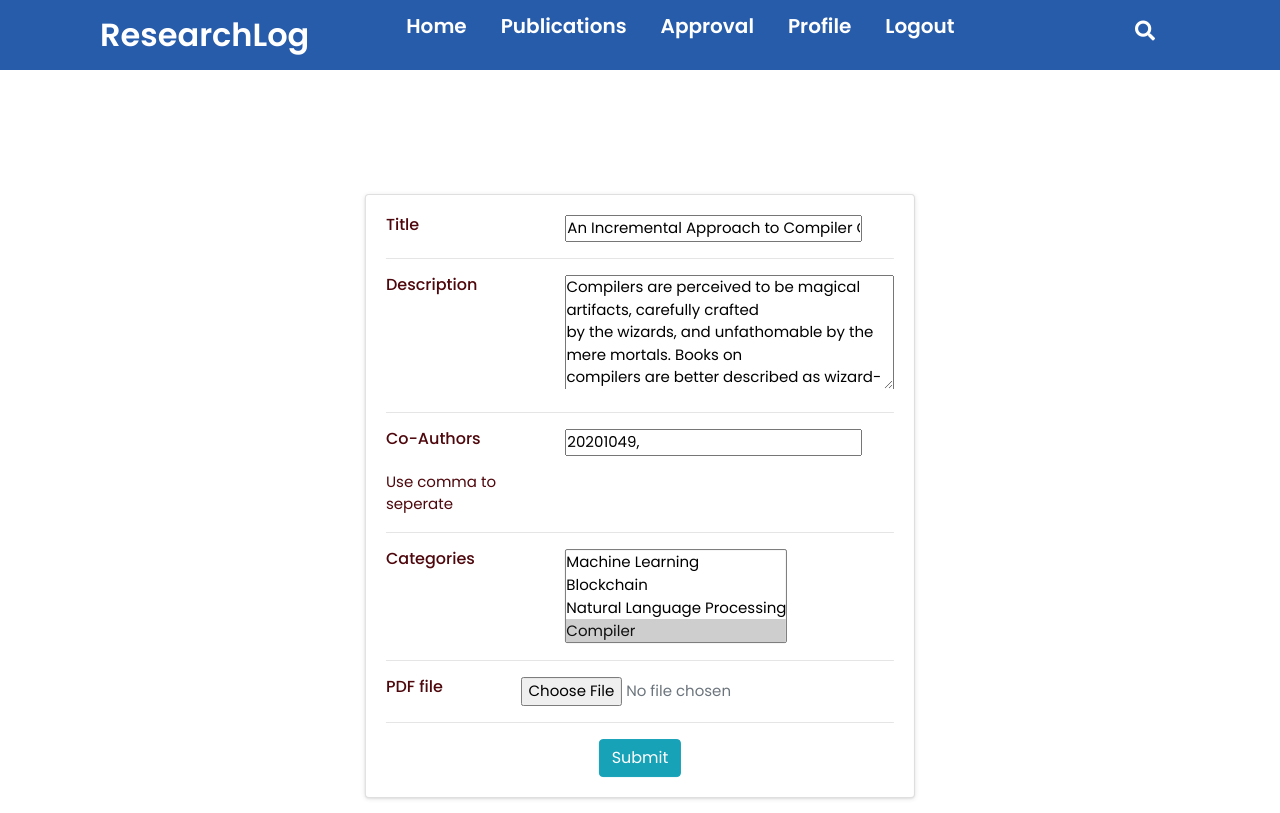
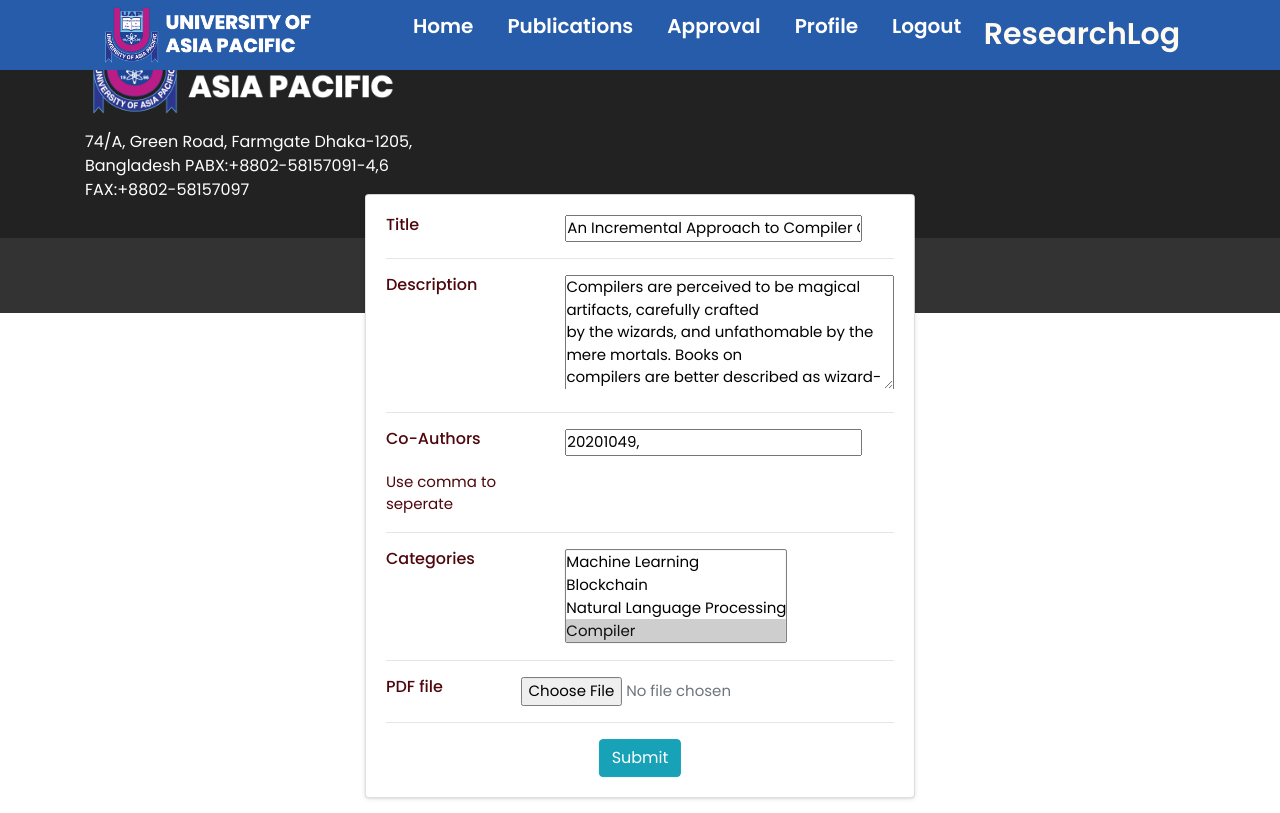
Before and after one commit to mominul/ResearchLog, a Django app: page /publications/update/19 in a window 1280 px wide. Shown: the top 813 px of the page. Run offline with Django 4.2, Linux system fonts and the light colour scheme; a user stored in the database is signed in; data comes from the database, SQL or seed files in the repository.

Commit message:
footer  changed

```diff
--- a/profile/templates/login.html
+++ b/profile/templates/login.html
@@ -2,6 +2,7 @@
 {% load static %}
 {% block style %}
 <link rel='stylesheet' href="{% static 'login.css' %}">
+<link rel='stylesheet' href="{% static 'footer.css' %}">
 {% endblock %}
 
 {% block title %}
--- /dev/null
+++ b/static/footer.css
@@ -0,0 +1,76 @@
+.content .img-logo{
+    width: 20%;
+    height: 20%;
+  }
+
+  footer {
+    background: #222;
+    color: #aaa;
+    padding-top: 10px;
+  }
+
+  footer a {
+    color: #aaa;
+  }
+
+  footer a:hover {
+    color: #fff;
+  }
+
+  footer h3 {
+   color: #ffff;
+    letter-spacing: 1px;
+    margin: 30px 0 20px;
+    font-weight: bold;
+  }
+
+  footer .three-column {
+   overflow: hidden;
+  }
+
+  footer .three-column li{
+   width: 33.3333%;
+    float: left;
+    padding: 5px 0;
+  }
+
+  footer .socila-list {
+    overflow: hidden;
+    margin: 20px 0 10px;
+  }
+
+  footer .socila-list li {
+    float: left;
+    margin-right: 3px;
+    opacity: 0.7;
+    overflow: hidden;
+    border-radius: 50%;
+    transition: all 0.3s ease-in-out;
+  }
+
+  footer .socila-list li:hover {
+    opacity: 1;
+  }
+
+  footer .img-thumbnail {
+    background: rgba(0, 0, 0, 0.2);
+    border: 1px solid #444;
+    margin-bottom: 5px;
+  }
+
+  footer .copyright {
+    padding: 15px 0;
+    background: #333;
+    margin-top: 20px;
+    font-size: 15px;
+  }
+
+  footer .copyright span {
+    color: #0894d1;
+  }
+  .develop{
+    padding:  10px 100px 12px 355px;
+
+
+
+  }
--- a/static/style1.css
+++ b/static/style1.css
@@ -31,9 +31,16 @@ nav .content .links{
   display: flex;
 }
 .content .logo a{
-  color:#fff;
-  font-size: 32px;
+  color:floralwhite;
+  font-size: 30px;
   font-weight: 600;
+  /* padding:  100px 0px 0px 350px; */
+  left: 0;
+  line-height: 15px;
+  margin-top: -8px;
+  position: absolute;
+  top: 50%;
+  width: 100%;
 }
 .content .links li{
   list-style: none;
--- a/templates/base.html
+++ b/templates/base.html
@@ -16,6 +16,8 @@
         {% endblock %}
   </title>
   <link rel='stylesheet' href="{% static 'style1.css' %}">
+  <link rel='stylesheet' href="{% static 'footer.css' %}">
+
   <link rel="stylesheet" href="https://cdnjs.cloudflare.com/ajax/libs/font-awesome/5.15.3/css/all.min.css"/>
   <script src="https://cdn.jsdelivr.net/npm/jquery@3.6.0/dist/jquery.slim.min.js"></script>
   {% block style %}
@@ -34,7 +36,8 @@
       <input type="checkbox" id="show-menu">
       <label for="show-menu" class="menu-icon"><i class="fas fa-bars"></i></label>
       <div class="content">
-      <div class="logo"><a href="{% url 'home' %}">ResearchLog</a></div>
+          <img class="img-logo" src="{% static 'logo.png' %}" alt="UAP">
+
         <ul class="links">
           <li><a href="{% url 'home' %}">Home</a></li>
           <li><a href="{% url 'publications' %}">Publications</a></li>
@@ -55,18 +58,52 @@
             <a href="{% url 'logout' %}">Logout</a>
           </li>
           {% endif %}
+          <div class="logo"style="text-align:right"><a href="{% url 'home' %}">ResearchLog</a></div>
+
           {% block navbar %}{% endblock  %}
         </ul>
       </div>
-      <label for="show-search" class="search-icon"><i class="fas fa-search"></i></label>
+      {% comment %} <label for="show-search" class="search-icon"><i class="fas fa-search"></i></label>
       <form action="#" class="search-box">
         <input type="text" placeholder="Search here...." required>
-        <button type="submit" class="go-icon"><i class="fas fa-long-arrow-alt-right"></i></button>
+        <button type="submit" class="go-icon"><i class="fas fa-long-arrow-alt-right"></i></button> {% endcomment %}
       </form>
     </nav>
   </div>
 
  {% block content %} {% endblock %}
+
+<footer>
+  <div class="container">
+    <div class="row">
+
+      <div class="col-lg-4 col-md-4">
+        <div  >
+          <img src="{% static 'logo.png' %} " height="120px" alt="UAP" />
+          <p class="text-left text-lg-start text-white">74/A, Green Road, Farmgate
+            Dhaka-1205, Bangladesh
+            PABX:+8802-58157091-4,6
+            FAX:+8802-58157097</p>
+
+        </div>
+
+      </div>
+      </div>
+
+
+    </div>
+
+  <div class="copyright text-center">
+    <div class="credits">
+      Developed by <a href="http://mominul.github.io" target="_blank">Mominul </a>, <a href="https://mhyemon95.github.io/" target="_blank">Yemon
+  </a>,
+       <a href="https://capt-farvez.github.io/" target="_blank">Farvez</a> &amp; <a href="#" target="_blank">Ashik
+  </a>
+  </div>
+    Copyright &copy; 2023 <span>ResearchLog</span>
+  </div>
+</footer>
+
  <script>
   setTimeout(function(){
     if ($('#msg').length > 0) {
```
Also changed, not shown: static/logo.png (added).
